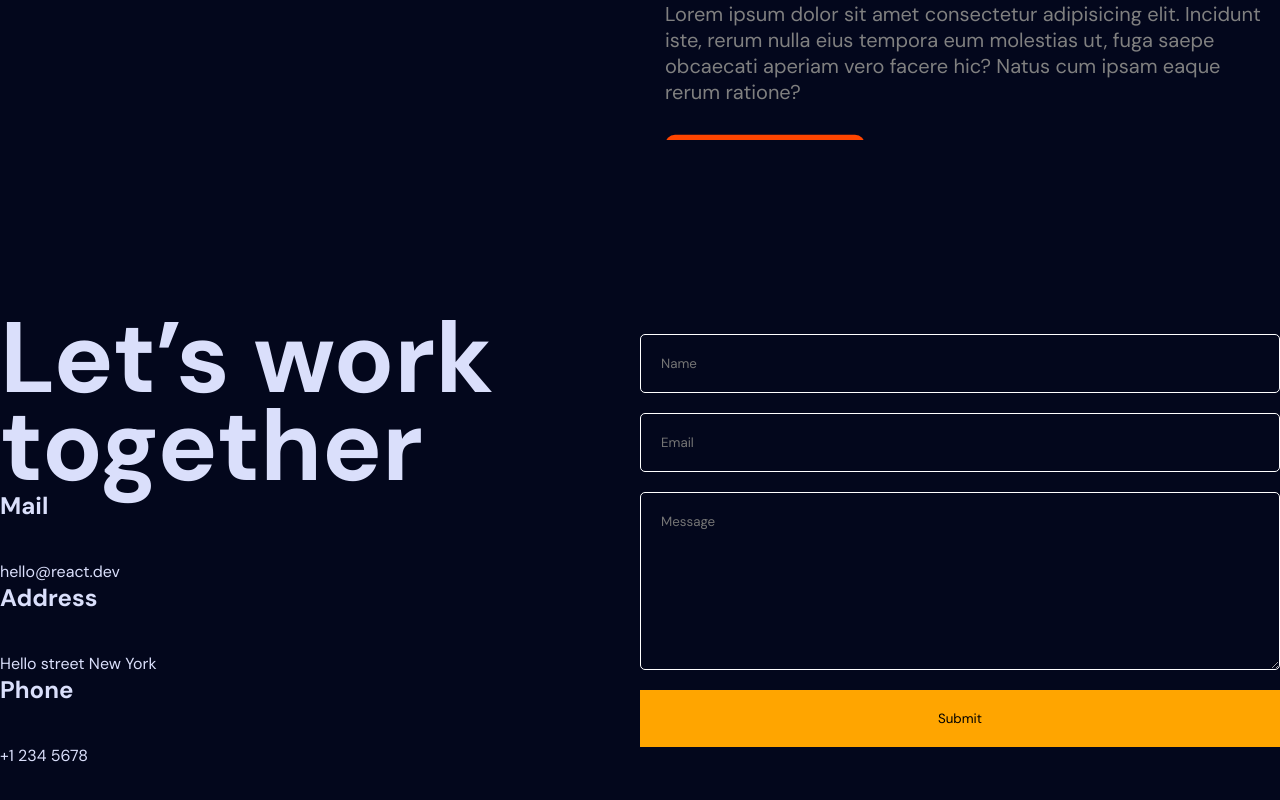
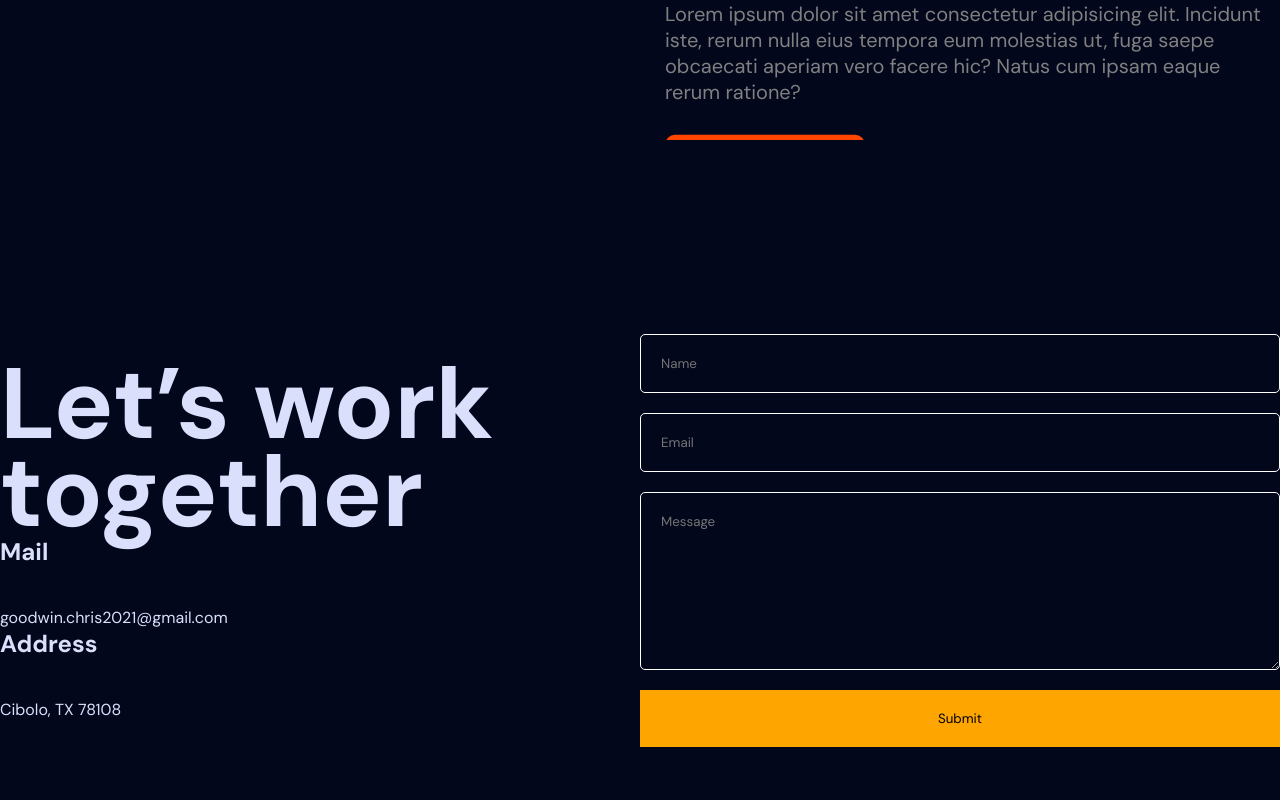
Before and after one commit to finitehorizons/vite-portfolio, a React (Vite) app: page / in a window 1280 px wide. Shown: the part 6407-7207 px from the top of the page. Built offline with nearby package versions, Linux system fonts and the light colour scheme.

Commit message:
Update Contact.jsx
refactor: added email and location

```diff
--- a/src/components/Contact/Contact.jsx
+++ b/src/components/Contact/Contact.jsx
@@ -57,15 +57,11 @@ const Contact = () => {
                 <motion.h1 variants={variants}>Let’s work together</motion.h1>
                 <motion.div className='item' variants={variants}>
                     <h2>Mail</h2>
-                    <span>hello@react.dev</span>
+                    <span>goodwin.chris2021@gmail.com</span>
                 </motion.div>
                 <motion.div className='item' variants={variants}>
                     <h2>Address</h2>
-                    <span>Hello street New York</span>
-                </motion.div>
-                <motion.div className='item' variants={variants}>
-                    <h2>Phone</h2>
-                    <span>+1 234 5678</span>
+                    <span>Cibolo, TX 78108</span>
                 </motion.div>
             </motion.div>
             <div className='formContainer'>
```
